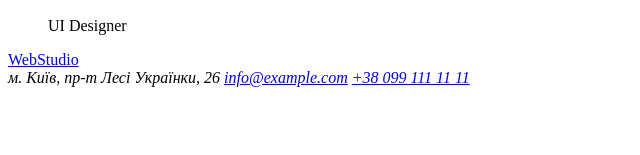
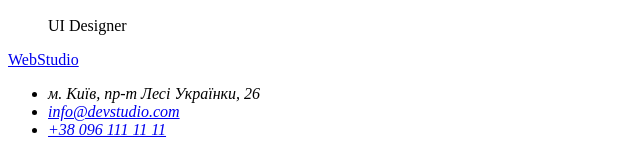
Before and after one commit to VictoriaSzn/goit-markup-hw-01, a plain HTML site: page index.html in a window 1280 px wide. Shown: the part 3289-3444 px from the top of the page, without its empty margins (0-640 px from the left). Before the commit the page ends 3384 px from the top, so only its background shows below. Drawn offline with Linux system fonts and the light colour scheme.

Commit message:
Д_З 1_2

```diff
--- a/index.html
+++ b/index.html
@@ -97,9 +97,11 @@
       <!--тег addres-->
       <a href="/">WebStudio</a>
       <address>
-        м. Київ, пр-т Лесі Українки, 26
-        <a href="mailto:info@example.com">info@example.com</a>
-        <a href="tel:+380991111111">+38 099 111 11 11</a>
+        <ul>
+          <li>м. Київ, пр-т Лесі Українки, 26</li>
+          <li><a href="mailto:info@devstudio.com">info@devstudio.com</a></li>
+          <li><a href="tel:+380961111111">+38 096 111 11 11</a></li>
+        </ul>
       </address>
     </footer>
   </body>
```
Also changed, not shown: images/box1.jpg, images/box2.jpg, images/box3.jpg, images/ihor.jpg, images/myhailo.jpg, images/mykola.jpg, images/olga.jpg.
